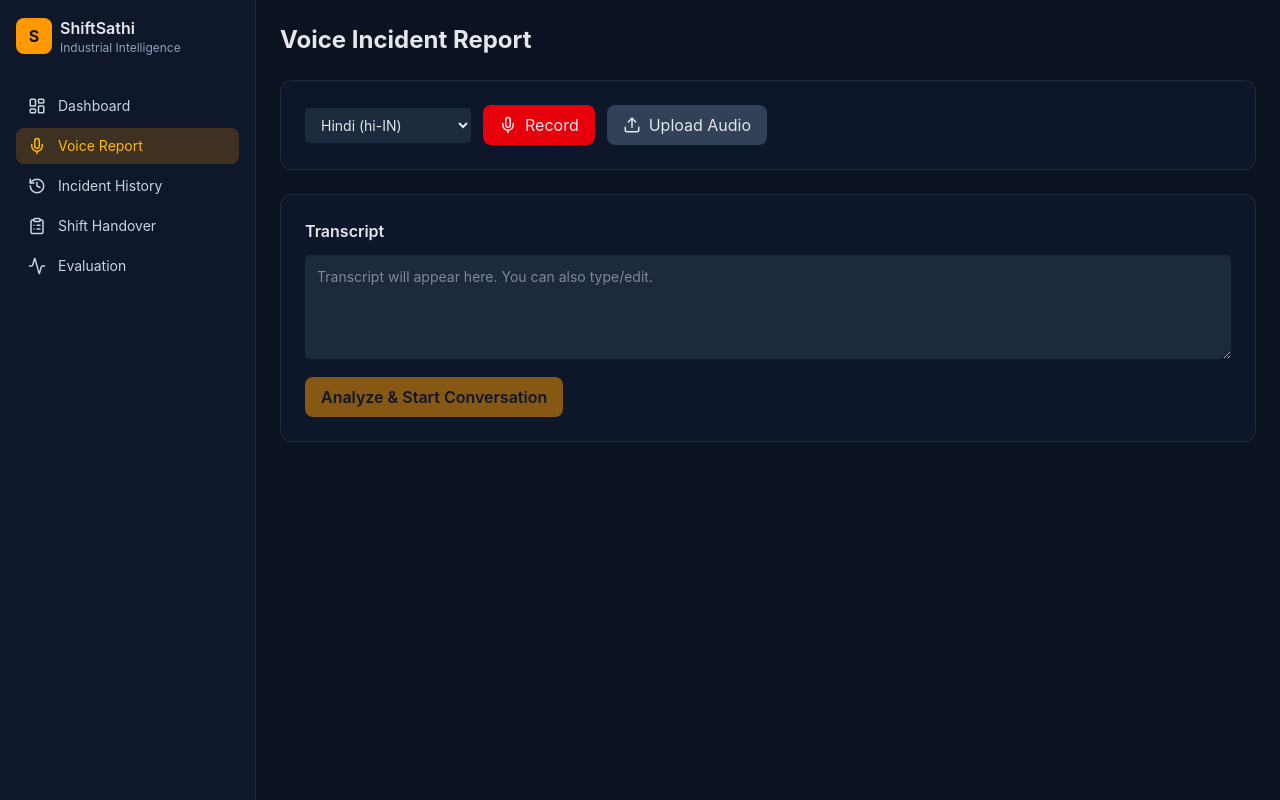
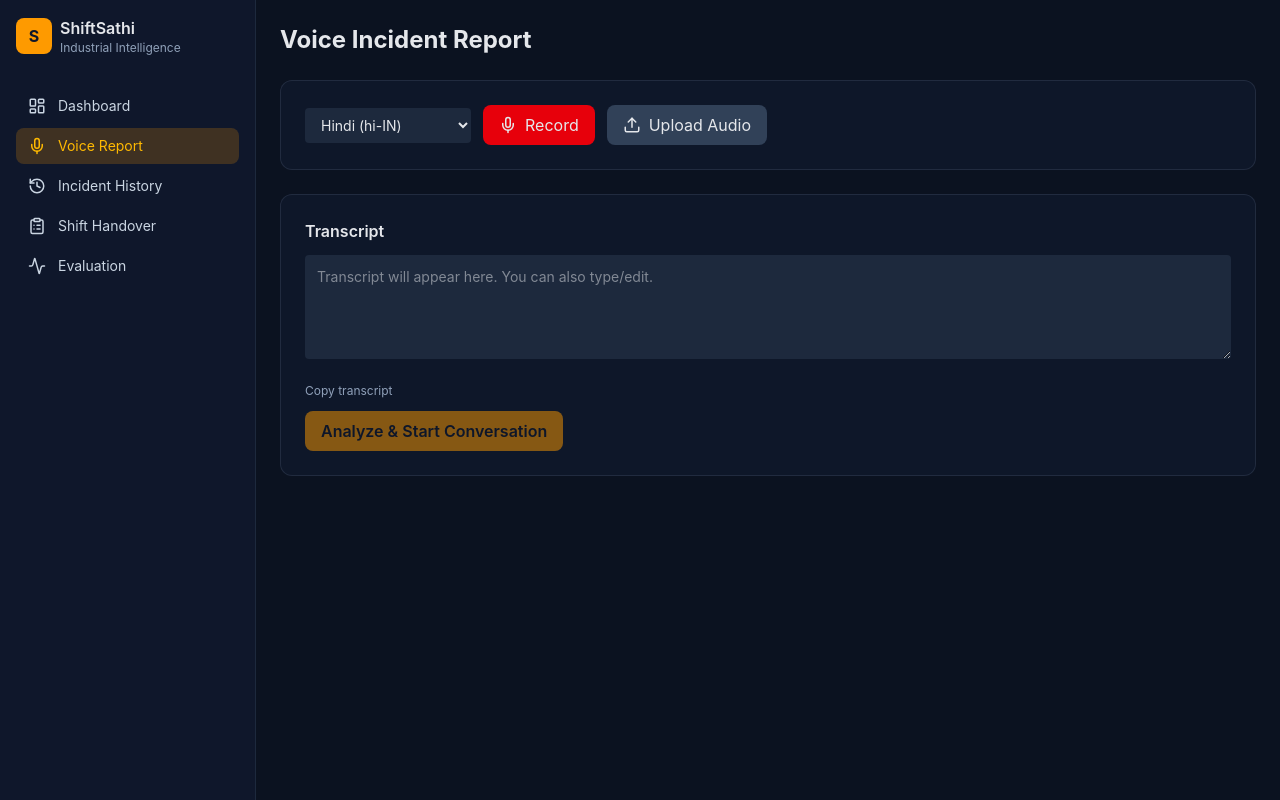
Before and after one commit to anikak206/ShiftSathi, a React app in the folder frontend/: page /report in a window 1280 px wide. Built offline with nearby package versions, Linux system fonts and the light colour scheme; the HTML template or start-up script is replaced by a standard one.

Commit message:
feat(frontend): add copy-to-clipboard for transcript

```diff
--- a/frontend/src/pages/VoiceReport.jsx
+++ b/frontend/src/pages/VoiceReport.jsx
@@ -179,6 +179,9 @@ export default function VoiceReport() {
           placeholder="Transcript will appear here. You can also type/edit."
           className="w-full bg-slate-800 rounded p-3 text-sm"
         />
+        <button onClick={() => navigator.clipboard?.writeText(transcript)} className="text-xs text-slate-400 hover:text-amber-400">
+          Copy transcript
+        </button>
         <div className="flex gap-3">
           <button onClick={startSession} disabled={busy || !transcript.trim()} className="bg-amber-500 text-slate-900 px-4 py-2 rounded-lg font-semibold disabled:opacity-50">
             Analyze & Start Conversation
```
